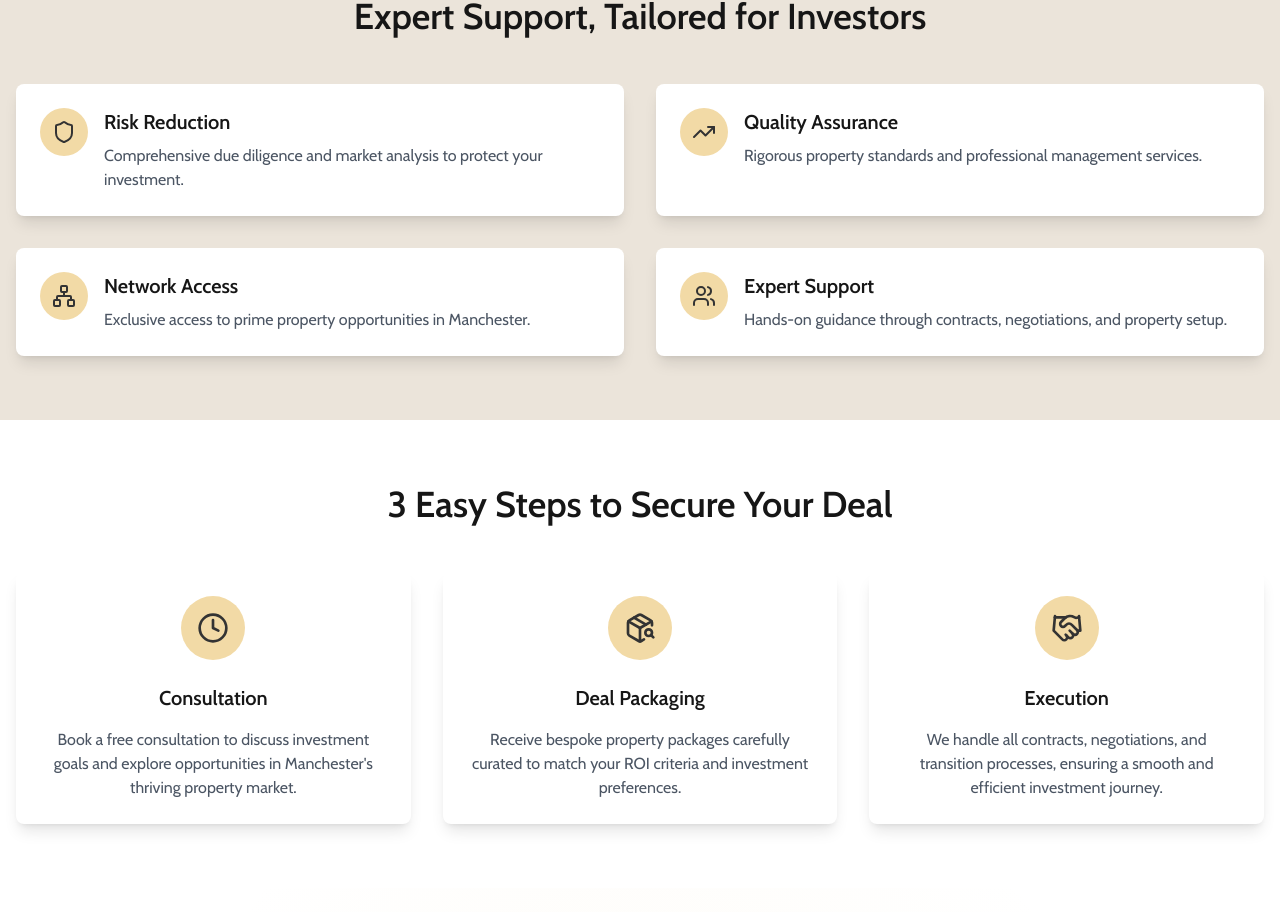
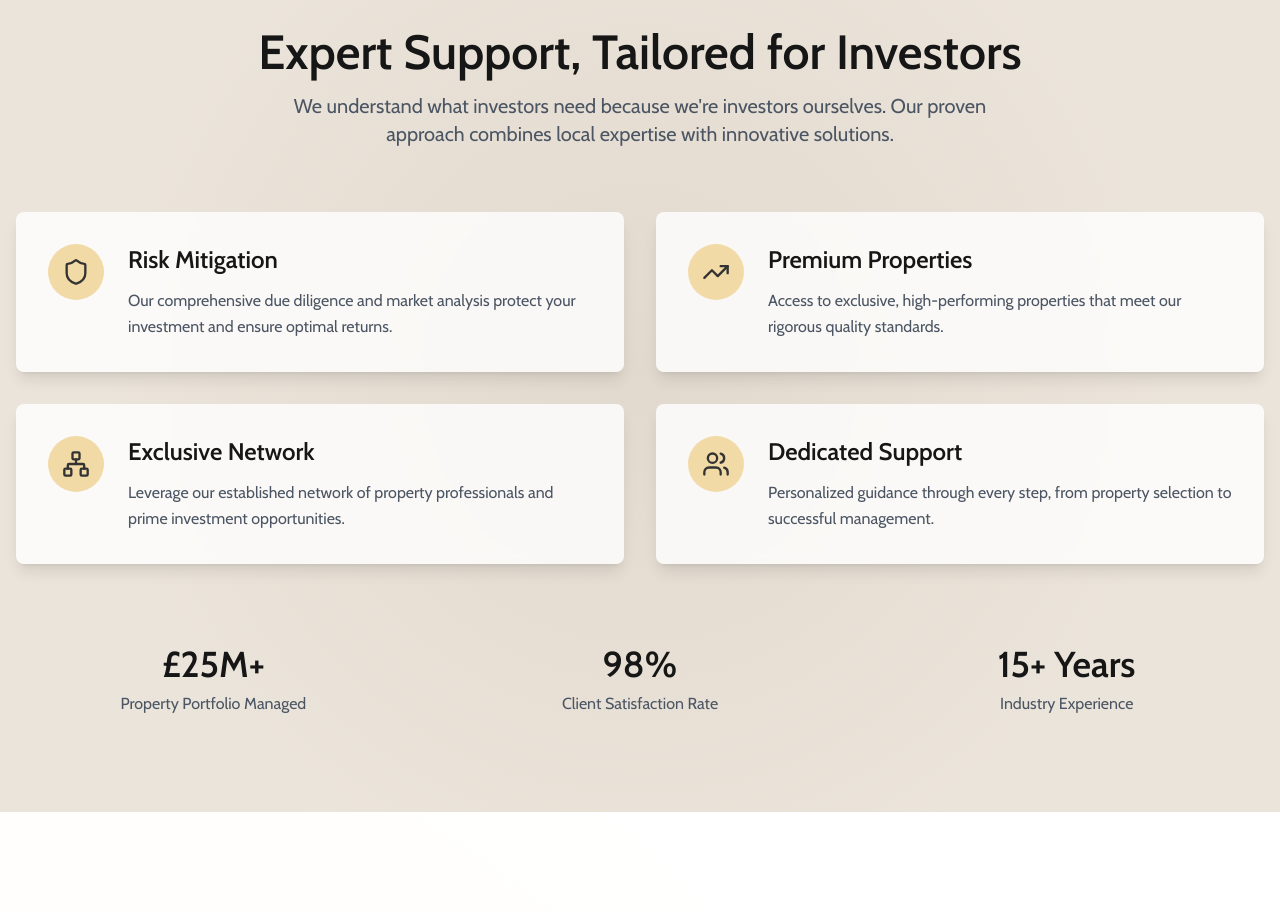
Before and after one commit to toaderiye1/LUPSite, a React (Vite) app: page / in a window 1280 px wide. Shown: the part 1828-2740 px from the top of the page. Built offline with nearby package versions, Linux system fonts and the light colour scheme.

Commit message:
Enhance website sections and features
This commit continues the enhancement of various sections and features on the website.  No specific changes are detailed here as the implementation is left to the AI.

```diff
--- a/src/components/CallToActionSection.tsx
+++ b/src/components/CallToActionSection.tsx
@@ -5,26 +5,38 @@ import { Button } from "./ui/button";
 const CallToActionSection = () => {
   return (
     <section className="relative w-full py-32 bg-brand-darkGrey text-white overflow-hidden">
-      <div className="absolute inset-0 bg-[radial-gradient(circle_at_center,rgba(242,218,166,0.1),transparent_70%)]" />
+      {/* Animated background gradients */}
+      <div className="absolute inset-0">
+        <div className="absolute inset-0 bg-[radial-gradient(circle_at_center,rgba(242,218,166,0.15),transparent_70%)] animate-pulse" />
+        <div className="absolute inset-0 bg-[radial-gradient(circle_at_top_right,rgba(146,122,100,0.1),transparent_50%)] animate-pulse [animation-delay:2s]" />
+      </div>
+
+      {/* Content */}
       <div className="container mx-auto px-4 text-center relative">
         <div className="max-w-3xl mx-auto space-y-8">
-          <h2 className="text-4xl md:text-5xl font-semibold mb-8 leading-tight">
-            Ready to Invest? Let's Get Started!
+          <h2 className="text-4xl md:text-5xl font-semibold mb-8 leading-tight animate-fade-in">
+            Ready to Unlock Your Property Investment Potential?
           </h2>
-          <p className="text-xl text-gray-300 leading-relaxed max-w-2xl mx-auto">
+          <p className="text-xl text-gray-300 leading-relaxed max-w-2xl mx-auto animate-fade-in [animation-delay:200ms]">
             Take the first step towards building your property portfolio in Manchester's thriving market.
             Book a consultation today and let's discuss how we can help you achieve your investment goals.
           </p>
-          <div className="pt-4">
+          <div className="pt-8 space-y-6 animate-fade-in [animation-delay:400ms]">
             <Button
-              className="bg-warm-bg text-warm-text hover:bg-warm-hover transition-all duration-300 transform hover:scale-105"
+              className="bg-warm-bg text-warm-text hover:bg-warm-hover transition-all duration-300 transform hover:scale-105 shadow-lg hover:shadow-xl"
               size="lg"
             >
               Book Free Consultation <ArrowRight className="ml-2" />
             </Button>
+            <p className="text-sm text-gray-400 mt-4">
+              Limited spots available. Don't miss out on premium investment opportunities.
+            </p>
           </div>
         </div>
       </div>
+
+      {/* Decorative elements */}
+      <div className="absolute bottom-0 left-0 w-full h-1 bg-gradient-to-r from-transparent via-warm-bg/20 to-transparent" />
     </section>
   );
 };
--- a/src/components/HowItWorksSection.tsx
+++ b/src/components/HowItWorksSection.tsx
@@ -1,3 +1,4 @@
+
 import { Clock, PackageSearch, Handshake } from "lucide-react";
 import { Card, CardContent } from "./ui/card";
 
@@ -5,46 +6,72 @@ const HowItWorksSection = () => {
   const steps = [
     {
       icon: Clock,
-      title: "Consultation",
-      description: "Book a free consultation to discuss investment goals and explore opportunities in Manchester's thriving property market.",
+      title: "1. Consultation",
+      description: "Book a free consultation to discuss your investment goals and explore opportunities in Manchester's thriving property market.",
+      details: ["Personal investment strategy", "Market opportunity analysis", "ROI projections"]
     },
     {
       icon: PackageSearch,
-      title: "Deal Packaging",
+      title: "2. Deal Packaging",
       description: "Receive bespoke property packages carefully curated to match your ROI criteria and investment preferences.",
+      details: ["Property sourcing", "Due diligence", "Financial modeling"]
     },
     {
       icon: Handshake,
-      title: "Execution",
+      title: "3. Execution",
       description: "We handle all contracts, negotiations, and transition processes, ensuring a smooth and efficient investment journey.",
+      details: ["Contract management", "Property setup", "Ongoing support"]
     },
   ];
 
   return (
-    <section className="w-full py-16 bg-white">
+    <section id="how-it-works" className="w-full py-24 bg-white relative">
+      {/* Background Patterns */}
+      <div className="absolute inset-0 bg-[radial-gradient(circle_at_bottom_left,rgba(242,218,166,0.1),transparent_70%)]" />
+
       <div className="container mx-auto px-4">
-        <h2 className="text-3xl md:text-4xl font-semibold text-center mb-12 text-brand-darkGrey">
-          3 Easy Steps to Secure Your Deal
-        </h2>
+        <div className="text-center mb-16 space-y-4">
+          <h2 className="text-4xl md:text-5xl font-semibold text-brand-darkGrey">
+            Your Journey to Property Success
+          </h2>
+          <p className="text-xl text-gray-600 max-w-3xl mx-auto">
+            A streamlined process designed to transform your investment goals into reality.
+          </p>
+        </div>
+
         <div className="grid grid-cols-1 md:grid-cols-3 gap-8">
           {steps.map((step, index) => (
-            <Card key={index} className="border-none shadow-lg hover:shadow-xl transition-shadow duration-300">
-              <CardContent className="p-6">
+            <Card
+              key={index}
+              className="border-none shadow-lg hover:shadow-xl transition-all duration-300 group"
+            >
+              <CardContent className="p-8">
                 <div className="mb-6 flex justify-center">
-                  <div className="w-16 h-16 rounded-full bg-warm-bg flex items-center justify-center">
-                    <step.icon className="w-8 h-8 text-warm-text" />
+                  <div className="w-20 h-20 rounded-full bg-warm-bg flex items-center justify-center transform group-hover:scale-110 transition-transform duration-300">
+                    <step.icon className="w-10 h-10 text-warm-text" />
                   </div>
                 </div>
-                <h3 className="text-xl font-semibold text-center mb-4 text-brand-darkGrey">
+                <h3 className="text-2xl font-semibold text-center mb-4 text-brand-darkGrey">
                   {step.title}
                 </h3>
-                <p className="text-center text-gray-600">
+                <p className="text-center text-gray-600 mb-6">
                   {step.description}
                 </p>
+                <ul className="space-y-2">
+                  {step.details.map((detail, i) => (
+                    <li key={i} className="flex items-center text-gray-600">
+                      <div className="w-2 h-2 bg-warm-bg rounded-full mr-3" />
+                      {detail}
+                    </li>
+                  ))}
+                </ul>
               </CardContent>
             </Card>
           ))}
         </div>
+
+        {/* Timeline Connector - Desktop Only */}
+        <div className="hidden md:block absolute top-1/2 left-1/4 right-1/4 h-0.5 bg-gradient-to-r from-transparent via-warm-bg to-transparent -z-10" />
       </div>
     </section>
   );
--- a/src/components/WhyChooseUsSection.tsx
+++ b/src/components/WhyChooseUsSection.tsx
@@ -1,3 +1,4 @@
+
 import { Shield, TrendingUp, Users, Network } from "lucide-react";
 import { Card, CardContent } from "./ui/card";
 
@@ -5,44 +6,56 @@ const WhyChooseUsSection = () => {
   const benefits = [
     {
       icon: Shield,
-      title: "Risk Reduction",
-      description: "Comprehensive due diligence and market analysis to protect your investment.",
+      title: "Risk Mitigation",
+      description: "Our comprehensive due diligence and market analysis protect your investment and ensure optimal returns.",
     },
     {
       icon: TrendingUp,
-      title: "Quality Assurance",
-      description: "Rigorous property standards and professional management services.",
+      title: "Premium Properties",
+      description: "Access to exclusive, high-performing properties that meet our rigorous quality standards.",
     },
     {
       icon: Network,
-      title: "Network Access",
-      description: "Exclusive access to prime property opportunities in Manchester.",
+      title: "Exclusive Network",
+      description: "Leverage our established network of property professionals and prime investment opportunities.",
     },
     {
       icon: Users,
-      title: "Expert Support",
-      description: "Hands-on guidance through contracts, negotiations, and property setup.",
+      title: "Dedicated Support",
+      description: "Personalized guidance through every step, from property selection to successful management.",
     },
   ];
 
   return (
-    <section className="w-full py-16 bg-brand-cream">
-      <div className="container mx-auto px-4">
-        <h2 className="text-3xl md:text-4xl font-semibold text-center mb-12 text-brand-darkGrey">
-          Expert Support, Tailored for Investors
-        </h2>
+    <section id="why-choose-us" className="w-full py-24 bg-brand-cream relative overflow-hidden">
+      {/* Background Elements */}
+      <div className="absolute inset-0 bg-[radial-gradient(circle_at_center,rgba(146,122,100,0.1),transparent_70%)]" />
+
+      <div className="container mx-auto px-4 relative">
+        <div className="text-center mb-16 space-y-4">
+          <h2 className="text-4xl md:text-5xl font-semibold text-brand-darkGrey">
+            Expert Support, Tailored for Investors
+          </h2>
+          <p className="text-xl text-gray-600 max-w-3xl mx-auto">
+            We understand what investors need because we're investors ourselves. Our proven approach combines local expertise with innovative solutions.
+          </p>
+        </div>
+
         <div className="grid grid-cols-1 md:grid-cols-2 gap-8">
           {benefits.map((benefit, index) => (
-            <Card key={index} className="border-none shadow-lg hover:shadow-xl transition-shadow duration-300">
-              <CardContent className="p-6 flex items-start space-x-4">
-                <div className="w-12 h-12 rounded-full bg-warm-bg flex items-center justify-center flex-shrink-0">
-                  <benefit.icon className="w-6 h-6 text-warm-text" />
+            <Card
+              key={index}
+              className="border-none shadow-lg hover:shadow-xl transition-all duration-300 transform hover:scale-[1.02] bg-white/80 backdrop-blur-sm"
+            >
+              <CardContent className="p-8 flex items-start space-x-6">
+                <div className="w-14 h-14 rounded-full bg-warm-bg flex items-center justify-center flex-shrink-0">
+                  <benefit.icon className="w-7 h-7 text-warm-text" />
                 </div>
-                <div>
-                  <h3 className="text-xl font-semibold mb-2 text-brand-darkGrey">
+                <div className="space-y-3">
+                  <h3 className="text-2xl font-semibold text-brand-darkGrey">
                     {benefit.title}
                   </h3>
-                  <p className="text-gray-600">
+                  <p className="text-gray-600 leading-relaxed">
                     {benefit.description}
                   </p>
                 </div>
@@ -50,6 +63,22 @@ const WhyChooseUsSection = () => {
             </Card>
           ))}
         </div>
+
+        {/* Stats Section */}
+        <div className="mt-20 grid grid-cols-1 md:grid-cols-3 gap-8">
+          <div className="text-center space-y-2">
+            <p className="text-4xl font-bold text-brand-darkGrey">£25M+</p>
+            <p className="text-gray-600">Property Portfolio Managed</p>
+          </div>
+          <div className="text-center space-y-2">
+            <p className="text-4xl font-bold text-brand-darkGrey">98%</p>
+            <p className="text-gray-600">Client Satisfaction Rate</p>
+          </div>
+          <div className="text-center space-y-2">
+            <p className="text-4xl font-bold text-brand-darkGrey">15+ Years</p>
+            <p className="text-gray-600">Industry Experience</p>
+          </div>
+        </div>
       </div>
     </section>
   );
```
Also changed, not shown: src/components/Navbar.tsx (+63 -11 lines).
